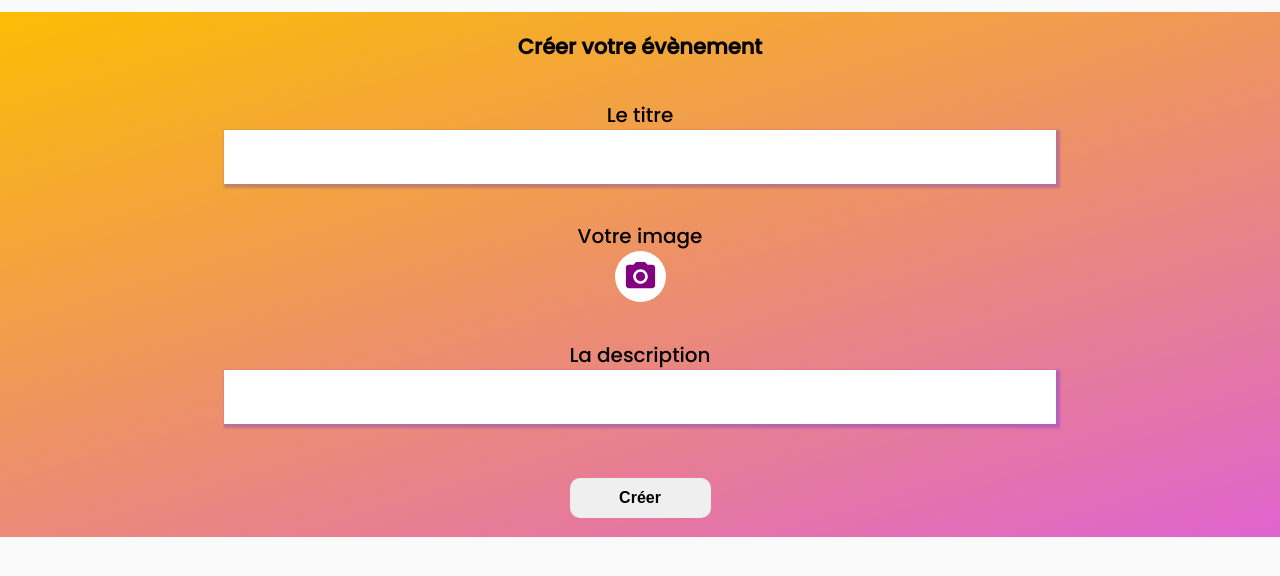
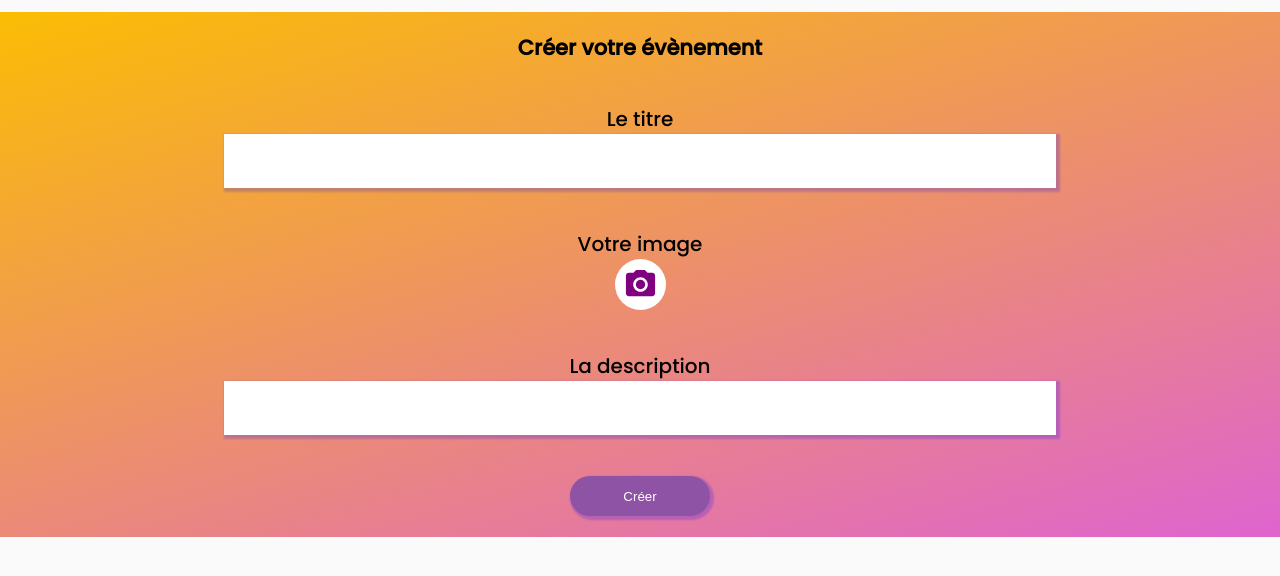
Before and after one commit to hannahazan/cap-stone, a React app in the folder client/: page /profil_asso/1/add_evenement in a window 1280 px wide. Shown: the part 100-676 px from the top of the page. Built offline with nearby package versions, Linux system fonts and the light colour scheme.

Commit message:
modif hanane

```diff
--- a/client/src/Pages/AddEvenement.js
+++ b/client/src/Pages/AddEvenement.js
@@ -12,22 +12,7 @@ import Stack from "@mui/material/Stack";
 const AddEvenement=()=>{
 
   //const { user, login,changeUser } = useContext(UserContext);
-  const [Img, setImg] = useState([]);
-  //temporaire, pour accès aux données
- /* const getImg = () => {
-    return axios
-      .get("http://localhost:5000/img")
-      .then((res) => {
-        setImg(res.data);
-      })
-      .catch((err) => console.error(err));
-  };
-
-  useEffect(() => {
-    getImg();
-  }, []);*/
-
-
+    const [Img, setImg] = useState([]);
     const [uploadImg, setUploadImg] = useState()
     const [title,setTitle]= useState({
         title:"",
@@ -63,16 +48,6 @@ const AddEvenement=()=>{
         console.log(value);
      }
 
-
-    /*
-      fetch("http://localhost:5000/img", {
-        method: "POST",
-       headers: ({
-
-        }),
-
-        body:
-      }) */
       const config = {
         headers: {
           'content-type': 'multipart/form-data'
@@ -100,8 +75,8 @@ const AddEvenement=()=>{
         <img src={process.env.PUBLIC_URL + '/data/uploads/30f252e4d0bf27e9d3efc51d8baa56f7'} ></img>
         </div>*/
         <div className="events-container">
-      <div className="events-header">
-        <img className="img-logo" src={logo} alt="Logo" />
+      <div className="events-header" style={{alignSelf:"center"}}>
+        <img className="img-logo" src={logo} alt="Logo"  />
       </div>
       <div className="event-form-container">
 
--- a/client/src/Pages/SignUp.js
+++ b/client/src/Pages/SignUp.js
@@ -85,7 +85,6 @@ export default function Signup() {
     });
 
 
-  // setUploadImg("");
    navigate("/")
   }
 
@@ -122,9 +121,7 @@ export default function Signup() {
      console.log(error);
     });
 
-
-  // setUploadImg("");
-   navigate("/signUp")
+   navigate("/")
 
   }
   return (
--- a/client/src/style/index.scss
+++ b/client/src/style/index.scss
@@ -290,16 +290,14 @@ main {
         }
 
         button.form-btn {
-            width: 90px;
-            width: 141px;
-            height: 53px;
             height: 40px;
+            width: 140px;
+            border-radius: 20px;
             border: none;
-            border-radius: 10px;
-            font-size: $poppins;
-            font-size: 1rem;
-            font-weight: 800;
-            margin-top: 1rem;
+            background-color: #8e53a4;
+            font-family: "Paytone One", sans-serif;
+            box-shadow: 2px 2px 2px 2px rgb(0 0 255 / 20%);
+            color: white;
             align-self: center;
         }
     }
```
Also changed, not shown: 2 other files.
